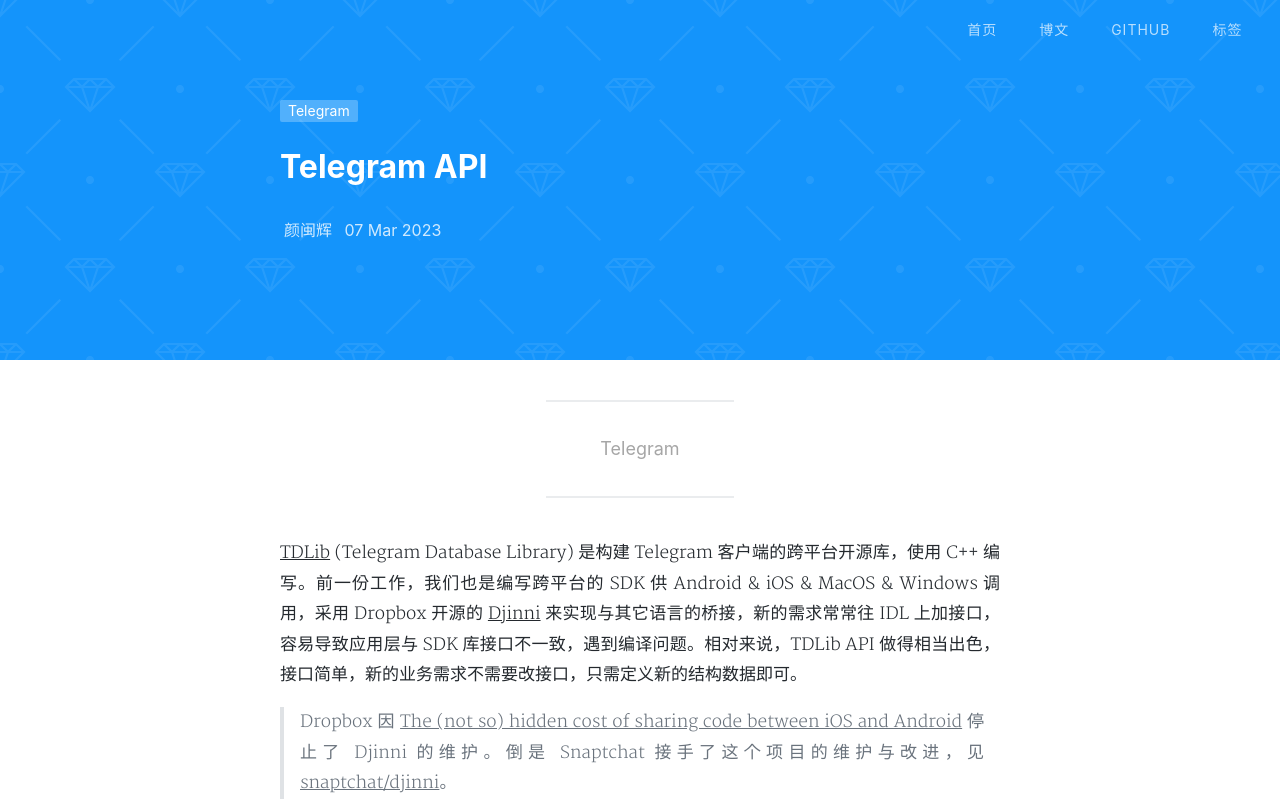
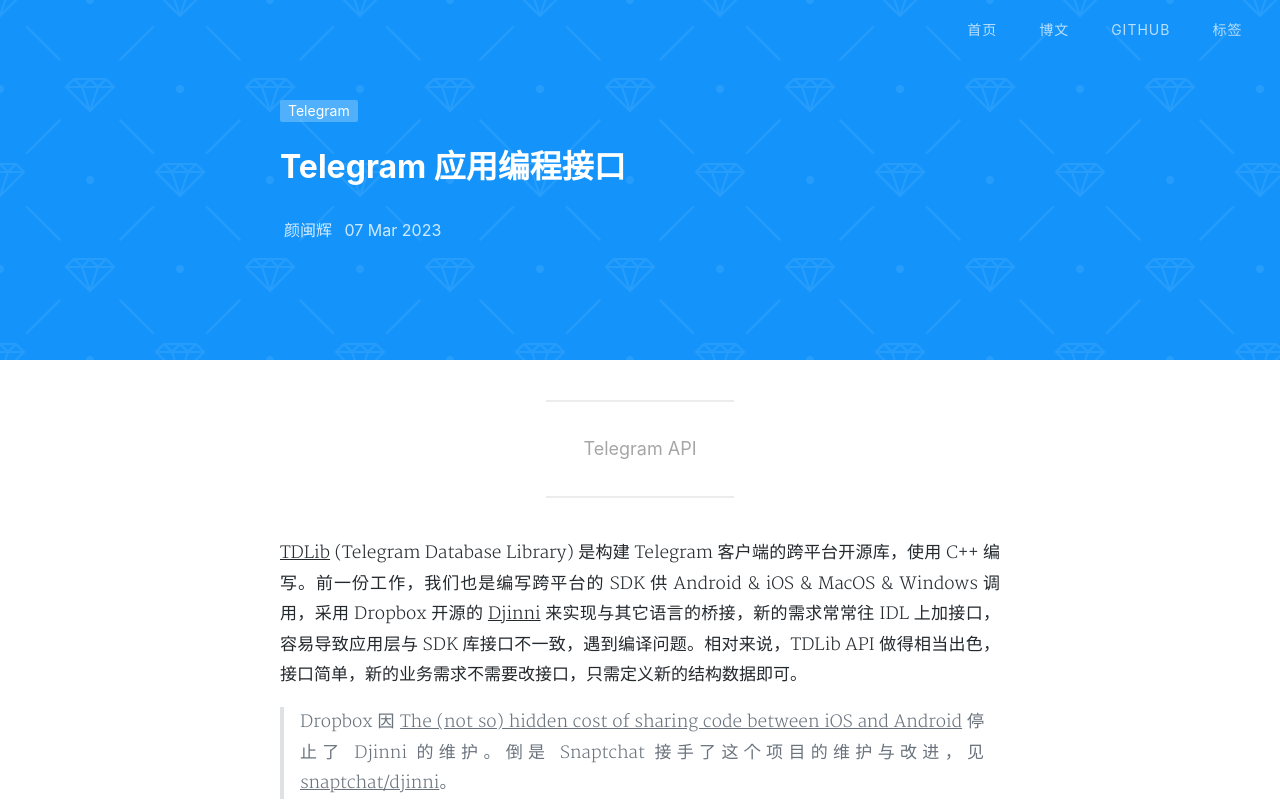
Before and after one commit to yanminhui/yanminhui.github.io, a Jekyll site: the page built from _posts/articles/2023-03-07-tdlib-api.md, in a window 1280 px wide and 900 px high, cut to the strip 0-807 px from the top of the window. Built offline with Jekyll 4.4.1, drawn with Linux system fonts in a browser that asks for light colours; nearby versions of some CDN libraries; a style sheet for code colours, icons or effects is not loaded.

Commit message:
Update telegram api.

```diff
--- a/_posts/articles/2023-03-07-tdlib-api.md
+++ b/_posts/articles/2023-03-07-tdlib-api.md
@@ -1,8 +1,8 @@
 ---
 
 layout: post
-title: 'Telegram API'
-subtitle: 'Telegram'
+title: 'Telegram 应用编程接口'
+subtitle: 'Telegram API'
 date: 2023-03-07
 categories: [article]
 tags: 'Telegram'
```
